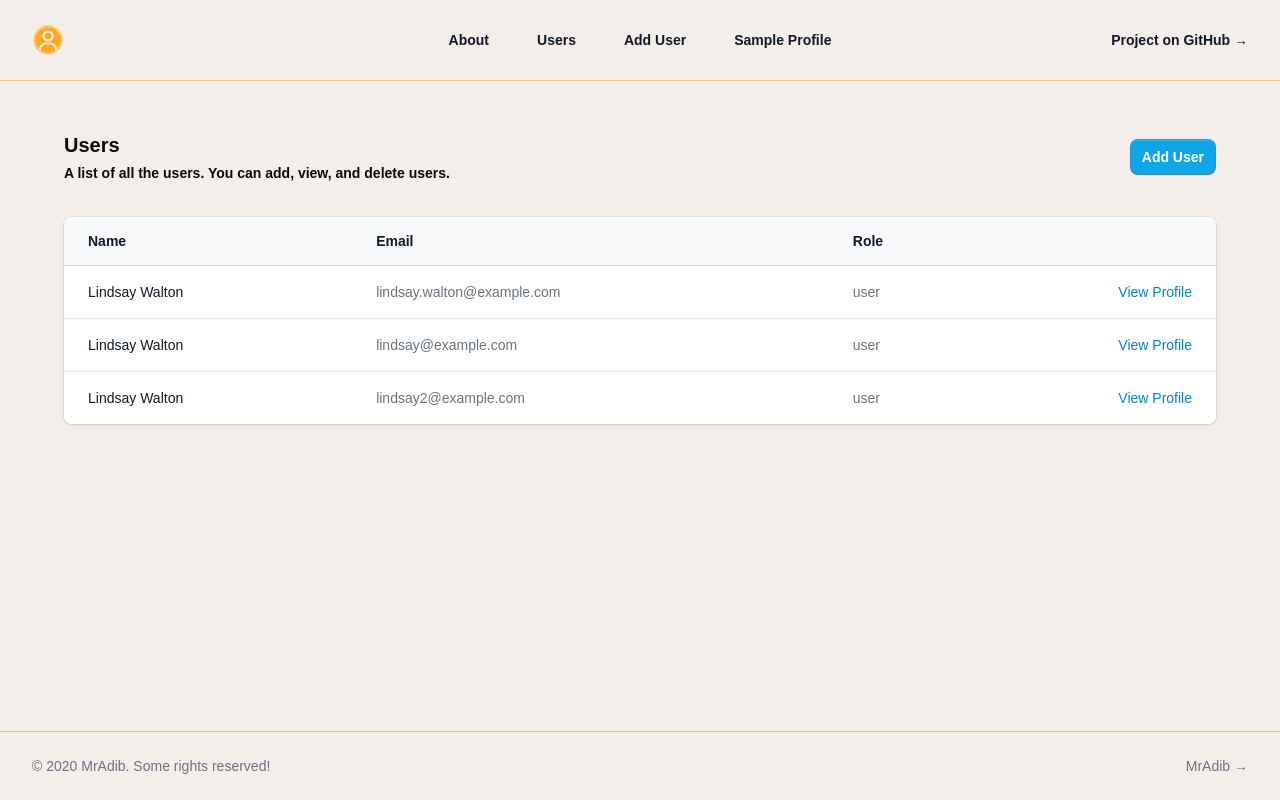
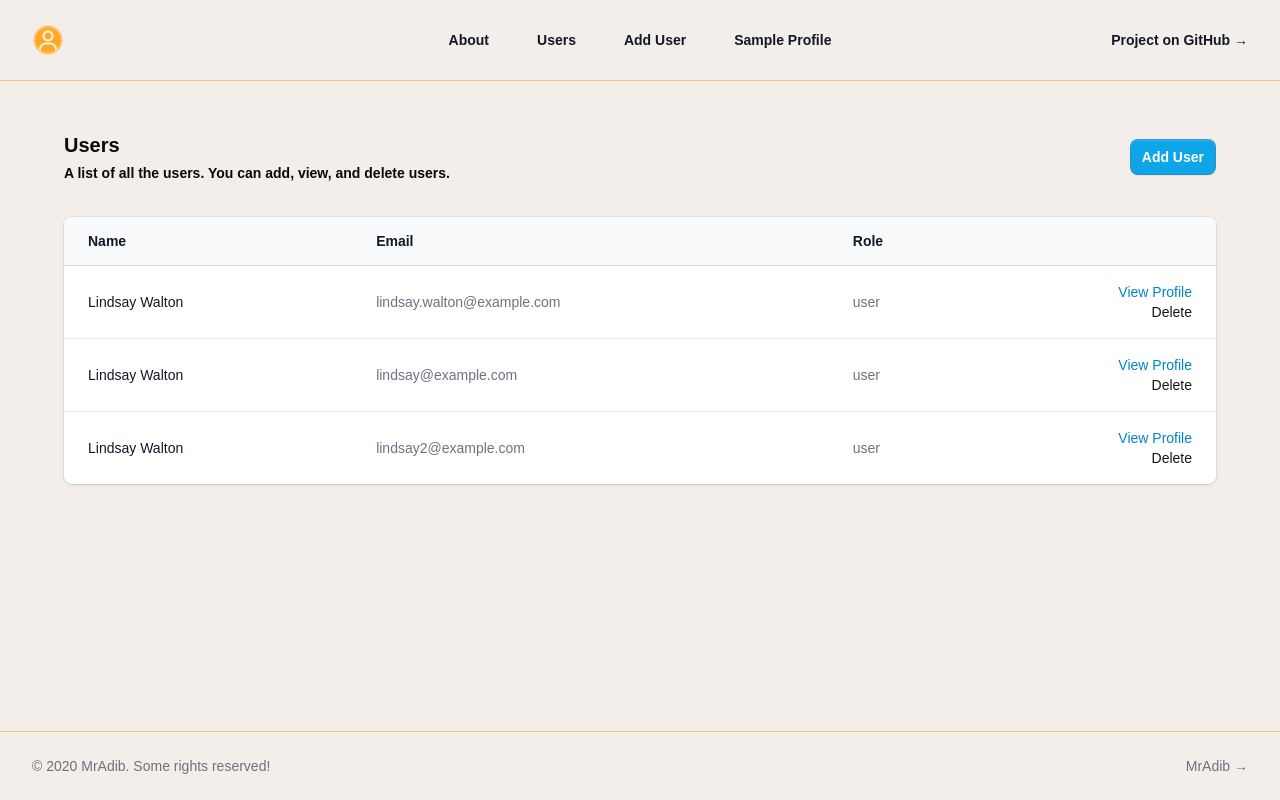
Before and after one commit to JohnAdib/trpc-user-crud, a Next.js app: page /users in a window 1280 px wide. Built offline with nearby package versions, Linux system fonts and the light colour scheme.

Commit message:
add delete modal

```diff
--- a/app/users/page.tsx
+++ b/app/users/page.tsx
@@ -1,8 +1,11 @@
+'use client'
+
 import { PageHeader } from '@/components/layout/page-header'
 import { UsersTable } from '@/components/users/users-table'
-import { IUserWithoutPassword, UserRole, UserStatus } from '@/interfaces'
+import { IUser, UserRole, UserStatus } from '@/interfaces'
+import Swal from 'sweetalert2'
 
-const sampleData: IUserWithoutPassword[] = [
+const sampleData: IUser[] = [
   {
     id: 1,
     name: 'Lindsay Walton',
@@ -27,6 +30,38 @@ const sampleData: IUserWithoutPassword[] = [
 ]
 
 export default function Page() {
+  const deleteHandler = (id: string): boolean => {
+    console.log('delete user with id: ', id)
+    return true
+  }
+
+  const handleDelete = (id: string) => {
+    Swal.fire({
+      title: 'Are you sure?',
+      text:
+        "You won't be able to revert this! You are about to delete user with id " +
+        id,
+      icon: 'warning',
+      showCancelButton: true,
+      confirmButtonColor: '#3085d6',
+      cancelButtonColor: '#d33',
+      confirmButtonText: 'Yes, delete it!'
+    }).then((result) => {
+      if (result.isConfirmed) {
+        const deleted = deleteHandler(id)
+        if (deleted) {
+          Swal.fire({
+            title: 'Deleted!',
+            text: 'User has been deleted!',
+            icon: 'success'
+          })
+        } else {
+          Swal.fire('Error!', 'Something went wrong!', 'error')
+        }
+      }
+    })
+  }
+
   return (
     <>
       <PageHeader
@@ -35,7 +70,7 @@ export default function Page() {
         btnText="Add User"
         btnHref="/users/add"
       />
-      <UsersTable users={sampleData} />
+      <UsersTable users={sampleData} onClickDelete={handleDelete} />
     </>
   )
 }
--- a/package.json
+++ b/package.json
@@ -15,7 +15,9 @@
     "clsx": "^2.1.1",
     "next": "14.2.14",
     "react": "^18",
-    "react-dom": "^18"
+    "react-dom": "^18",
+    "sweetalert2": "^11.14.1",
+    "sweetalert2-react-content": "^5.0.7"
   },
   "devDependencies": {
     "@types/node": "^20",
--- a/src/components/users/users-table/index.tsx
+++ b/src/components/users/users-table/index.tsx
@@ -3,7 +3,12 @@
 import { IUser } from '@/interfaces'
 import Link from 'next/link'
 
-export function UsersTable({ users }: { users: IUser[] }) {
+interface IUsersTable {
+  users: IUser[]
+  onClickDelete: (id: string) => void
+}
+
+export function UsersTable({ users, onClickDelete }: IUsersTable) {
   return (
     <div className="px-4 sm:px-6 lg:px-8">
       <div className="mt-8 flow-root">
@@ -63,6 +68,11 @@ export function UsersTable({ users }: { users: IUser[] }) {
                           View Profile
                           <span className="sr-only">, {person.name}</span>
                         </Link>
+                        <div
+                          onClick={() => onClickDelete(person.id.toString())}
+                        >
+                          Delete
+                        </div>
                       </td>
                     </tr>
                   ))}
```
Also changed, not shown: 1 other file (tests, documents, lock files or other folders).
